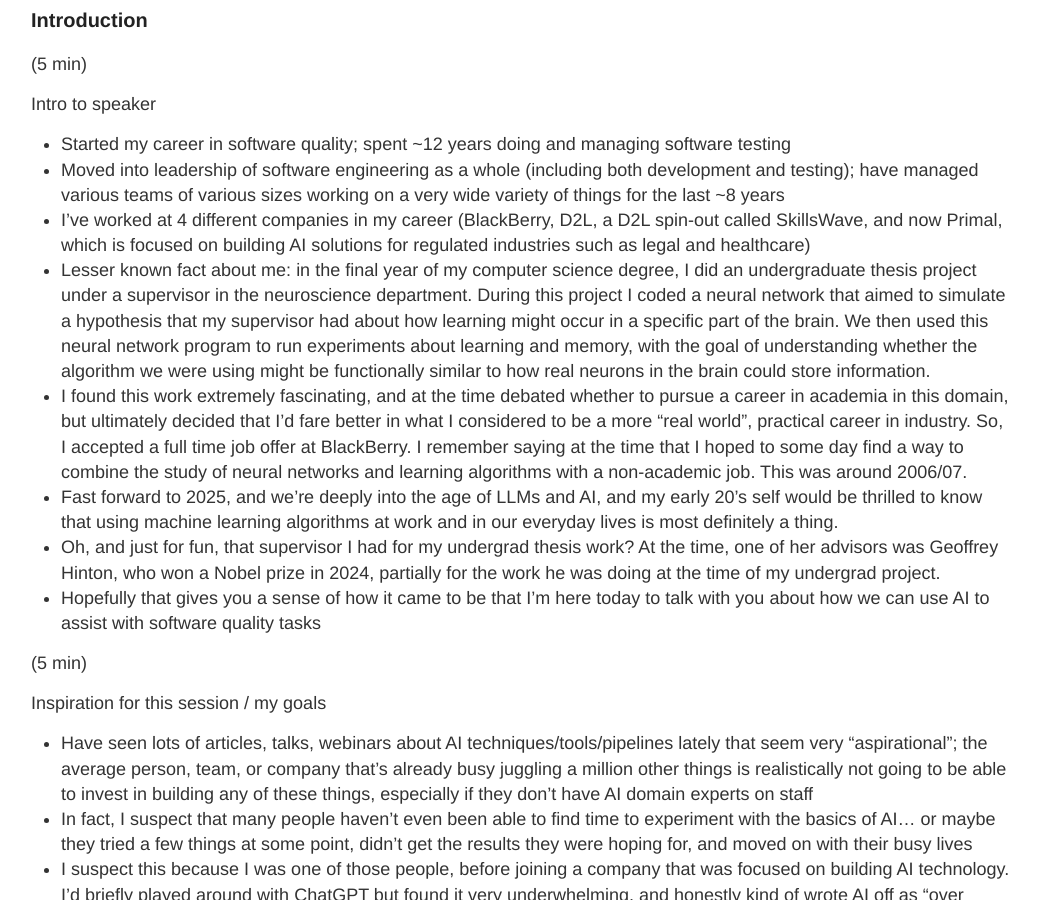
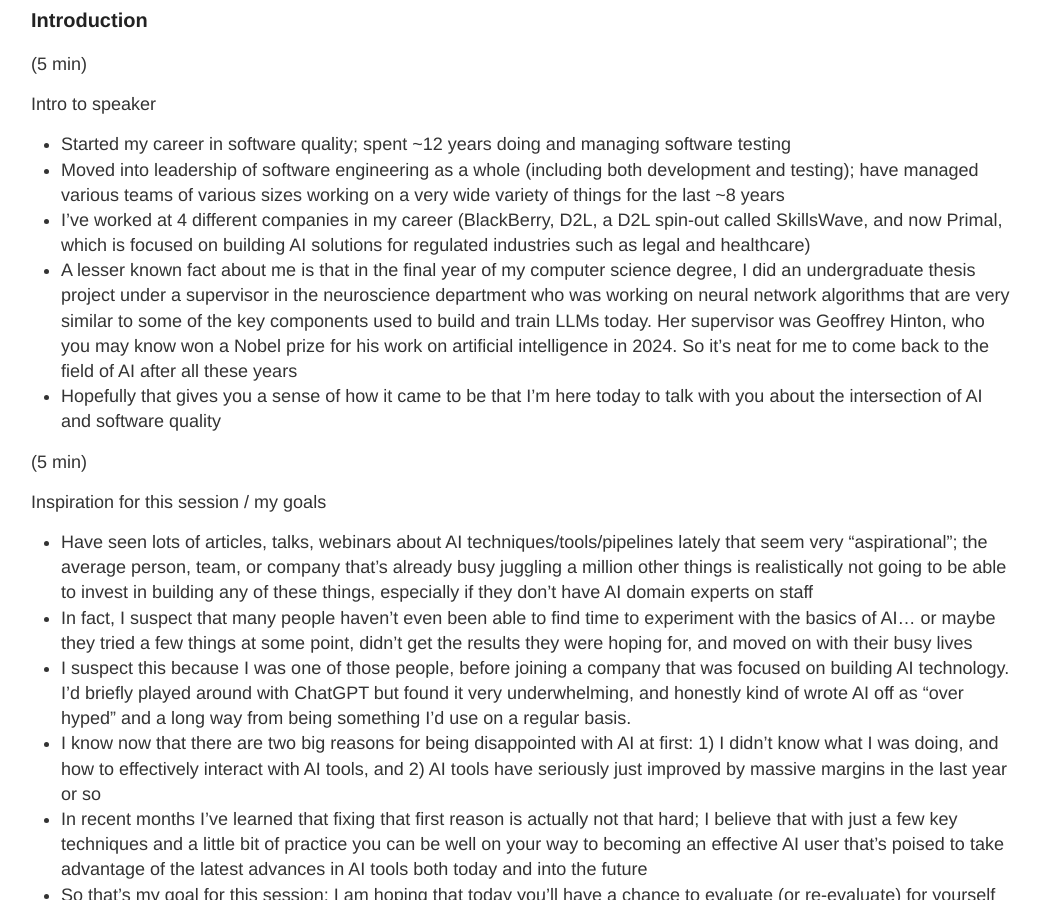
Before and after one commit to tinafletcher/tinafletcher.github.io, a Jekyll site: the page built from tinanotes.md, in a window 1280 px wide and 900 px high, scrolled down 635 px. Shown: the whole window, without its empty margins (119-1160 px from the left). Built offline with Jekyll 4.4.1, drawn with Linux system fonts in a browser that asks for light colours.

Commit message:
Update tinanotes.md

```diff
--- a/tinanotes.md
+++ b/tinanotes.md
@@ -16,11 +16,8 @@ Intro to speaker
 + Started my career in software quality; spent ~12 years doing and managing software testing
 + Moved into leadership of software engineering as a whole (including both development and testing); have managed various teams of various sizes working on a very wide variety of things for the last ~8 years
 + I’ve worked at 4 different companies in my career (BlackBerry, D2L, a D2L spin-out called SkillsWave, and now Primal, which is focused on building AI solutions for regulated industries such as legal and healthcare)
-+ Lesser known fact about me: in the final year of my computer science degree, I did an undergraduate thesis project under a supervisor in the neuroscience department. During this project I coded a neural network that aimed to simulate a hypothesis that my supervisor had about how learning might occur in a specific part of the brain. We then used this neural network program to run experiments about learning and memory, with the goal of understanding whether the algorithm we were using might be functionally similar to how real neurons in the brain could store information.
-+ I found this work extremely fascinating, and at the time debated whether to pursue a career in academia in this domain, but ultimately decided that I’d fare better in what I considered to be a more “real world”, practical career in industry. So, I accepted a full time job offer at BlackBerry. I remember saying at the time that I hoped to some day find a way to combine the study of neural networks and learning algorithms with a non-academic job. This was around 2006/07.
-+ Fast forward to 2025, and we’re deeply into the age of LLMs and AI, and my early 20’s self would be thrilled to know that using machine learning algorithms at work and in our everyday lives is most definitely a thing.
-+ Oh, and just for fun, that supervisor I had for my undergrad thesis work? At the time, one of her advisors was Geoffrey Hinton, who won a Nobel prize in 2024, partially for the work he was doing at the time of my undergrad project.
-+ Hopefully that gives you a sense of how it came to be that I’m here today to talk with you about how we can use AI to assist with software quality tasks
++ A lesser known fact about me is that in the final year of my computer science degree, I did an undergraduate thesis project under a supervisor in the neuroscience department who was working on neural network algorithms that are very similar to some of the key components used to build and train LLMs today. Her supervisor was Geoffrey Hinton, who you may know won a Nobel prize for his work on artificial intelligence in 2024. So it's neat for me to come back to the field of AI after all these years
++ Hopefully that gives you a sense of how it came to be that I’m here today to talk with you about the intersection of AI and software quality
 
 (5 min)
 
```
